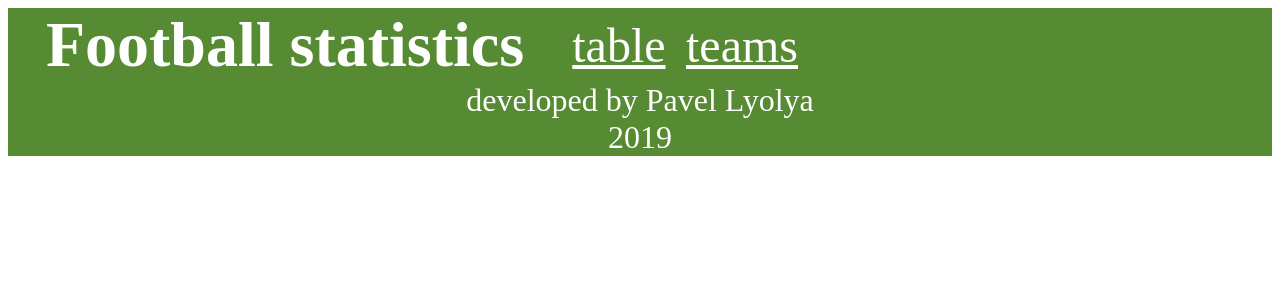
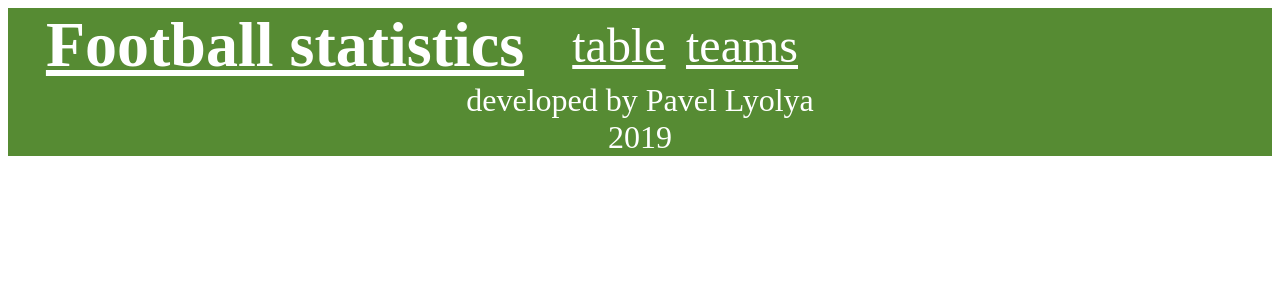
Before and after one commit to pavelLyolya/Medical-research, a React app: page / in a window 1280 px wide. Shown: the top 300 px of the page. Built offline with nearby package versions, Linux system fonts and the light colour scheme.

Commit message:
feat: add homepage base

```diff
--- a/src/app/components/App.js
+++ b/src/app/components/App.js
@@ -1,5 +1,6 @@
 import React from 'react';
 import { BrowserRouter as Router, Route } from 'react-router-dom';
+import Home from './Home';
 import Header from './Header/Header';
 import Footer from './Footer';
 import TableStandingsContainer from '../containers/TableStandingsContainer';
@@ -11,7 +12,7 @@ const App = () => (
         <React.Fragment>
             <Header />
             <main>
-                <Route exact path='/' />
+                <Route exact path='/' component={Home} />
                 <Route path='/table' component={TableStandingsContainer} />
                 <Route exact path='/teams' component={TeamsContainer} />
                 <Route path='/teams/:id' component={TeamContainer} />
--- a/src/app/components/Header/Logo.js
+++ b/src/app/components/Header/Logo.js
@@ -1,8 +1,12 @@
 import React from 'react';
+import { Link } from 'react-router-dom';
 
 const Logo = () => (
     <h1>
-        Football statistics
+        <Link
+            to='/'
+            className='logo'
+        >Football statistics</Link>
     </h1>
 );
 
--- /dev/null
+++ b/src/app/components/Home.js
@@ -0,0 +1,10 @@
+import React from 'react';
+import '../../css/Footer.scss';
+
+const Home = () => (
+    <section className='homePage'>
+
+    </section>
+);
+
+export default Home;
--- a/src/css/Header.scss
+++ b/src/css/Header.scss
@@ -13,6 +13,10 @@
         box-sizing: content-box;
         font-size: 4rem;
         color: #FFF;
+
+        .logo {
+            color: inherit;
+        }
     }
 }
 
```
Also changed, not shown: src/css/main.scss (+12 -0 lines).
